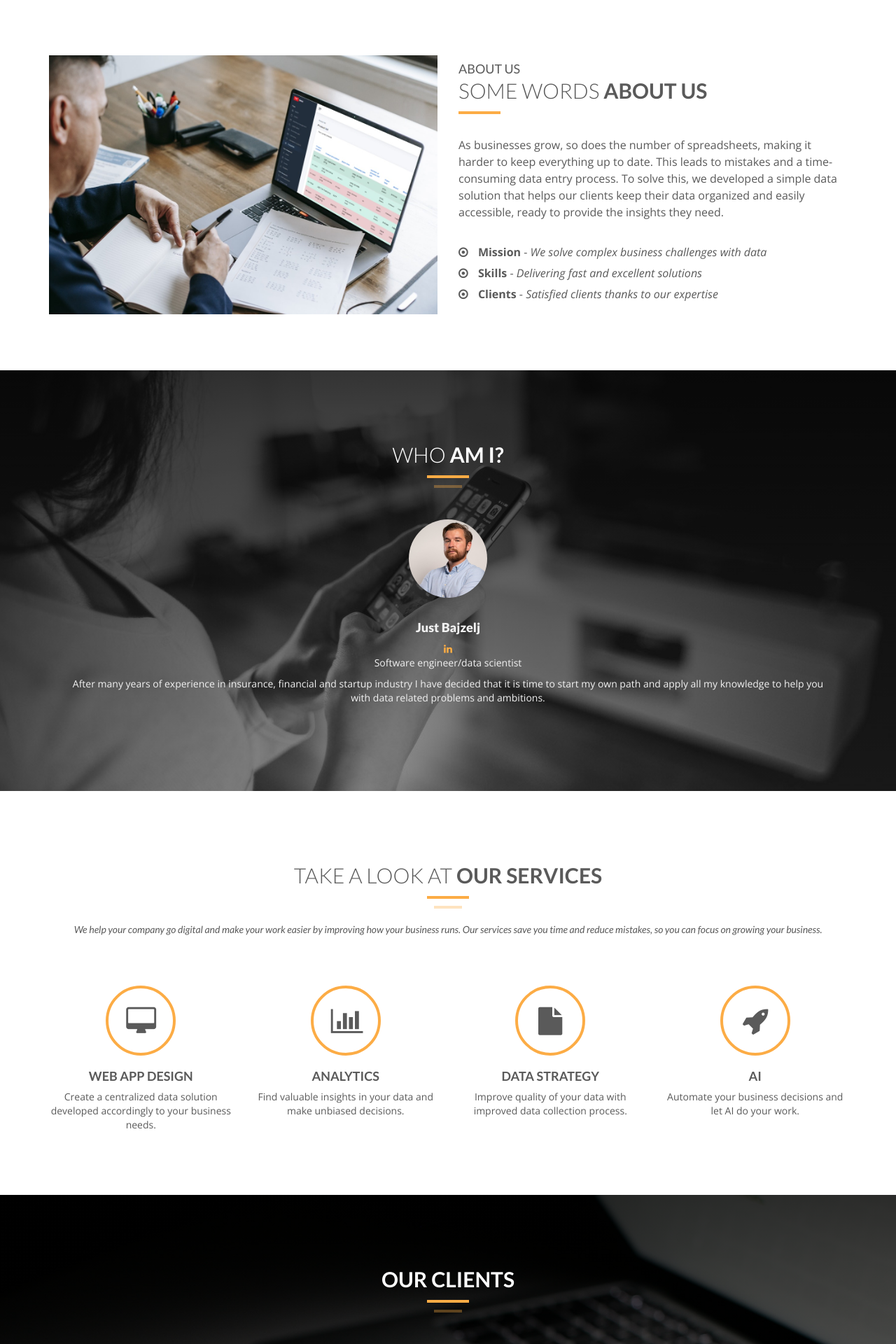
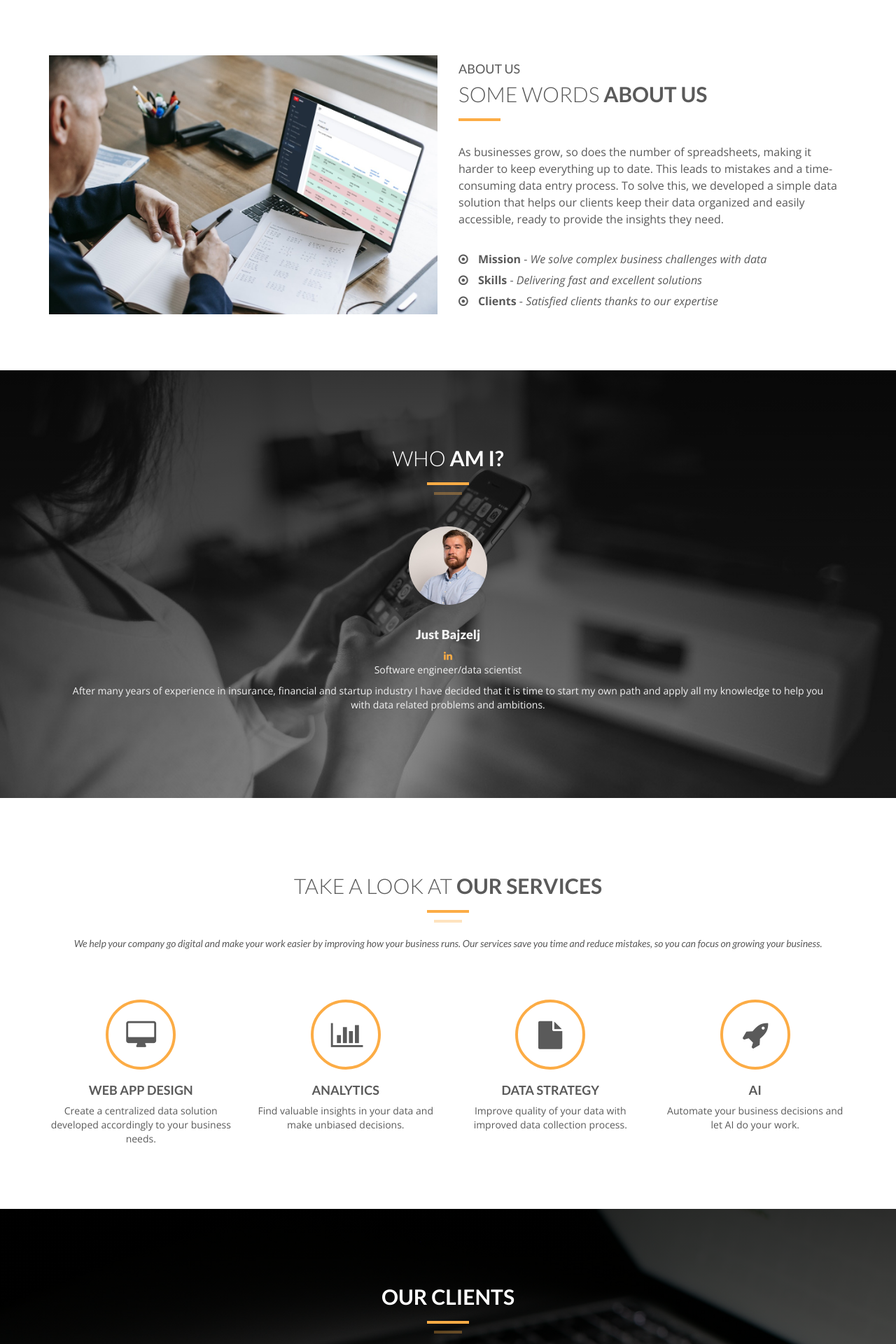
Before and after one commit to justjuust/justanalytics, a Django app: page / in a window 1280 px wide. Shown: the part 751-2671 px from the top of the page at 70% size. Run offline with Django 5.2, Linux system fonts and the light colour scheme; some libraries are stand-ins or nearby versions.

Commit message:
Fix style

```diff
--- a/static/css/style.css
+++ b/static/css/style.css
@@ -16,7 +16,7 @@ h1 strong{
 }
 h2{
 	text-transform: uppercase;
-	line-height: 20px;
+	line-height: 1;
 	margin:  0;
 }
 h3{
@@ -581,7 +581,12 @@ nav#footer p{
 	color: #8c8c8c;
 	transition: all 0.5s;
 }
+
+#tf-home .content {
+    text-align: center; /* Keeps the text and button centered */
+}
 #footer i.fa:hover{
 	background: #FCAC45;
 	border-color: #FCAC45;
 	color: #ffffff;
+	}
```
Also changed, not shown: 1 other file.
